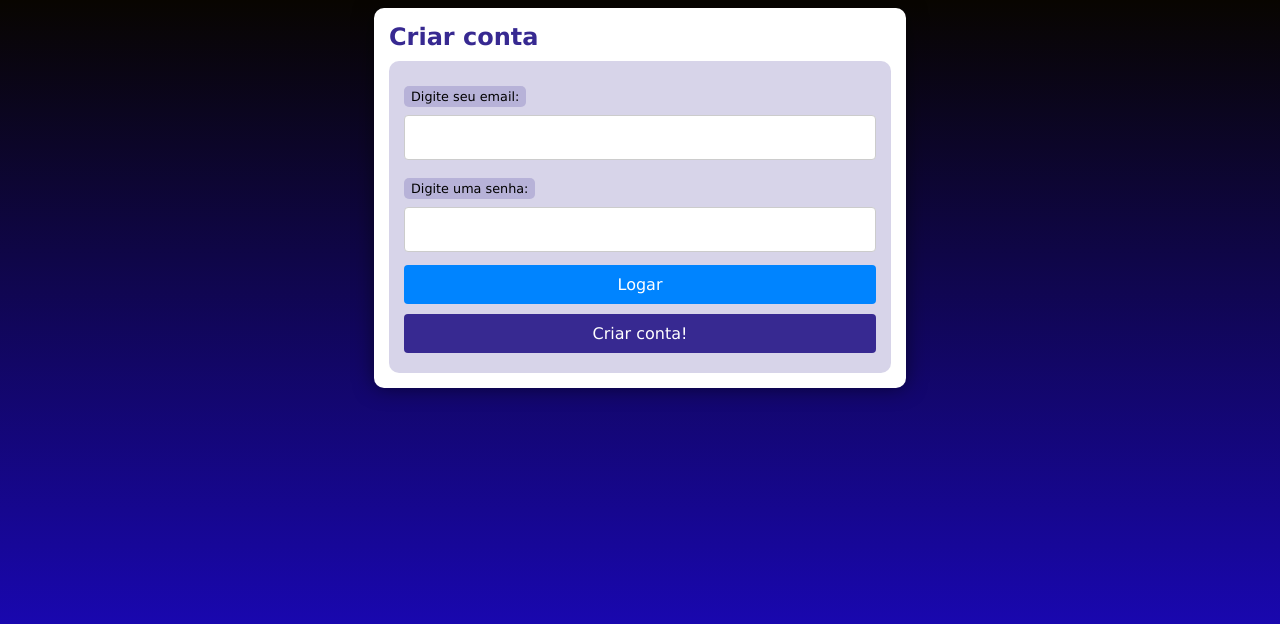
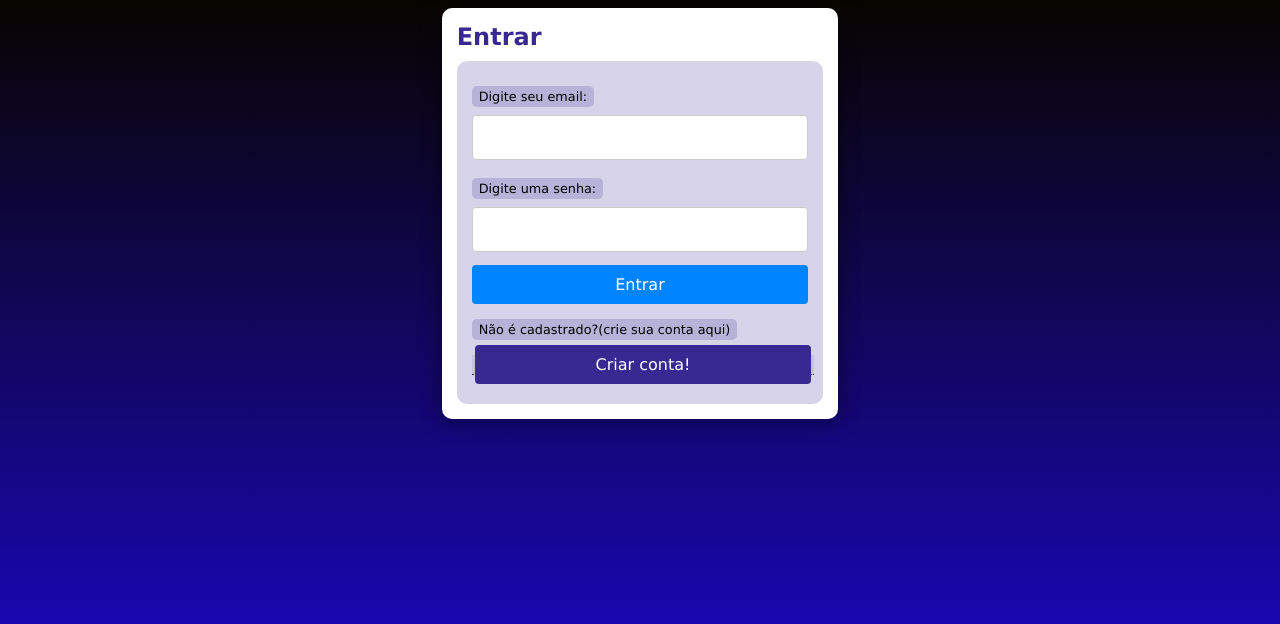
Before and after one commit to Rodrigo-Tunala/Sistema-de-login, a PHP site: page /cursophp/ in a window 1280 px wide. Shown: the top 624 px of the page. Run offline with PHP 8.4, Linux system fonts and the light colour scheme.

Commit message:
Atualizando os diretórios e organizando as pastas

```diff
--- a/cadastro.php
+++ b/cadastro.php
@@ -16,8 +16,9 @@
             <input type="password" name="password" id="idpassword">
             <label for="confpass">Confirme sua senha:</label>
             <input type="password" name="confpass" id="idconfpass">
-            <input type="submit" value="Cadastra">
+            <a href="http://localhost/cursophp/projetos/login/index.php"><input type="submit" value="Cadastra"></a>
         </form>
+
     </main>
 </body>
 </html>
--- a/enviardb.php
+++ b/enviardb.php
@@ -17,7 +17,7 @@
             ]);
 
 
-            header("Location: login.php");
+            header("Location: index.php");
             exit;
         };
     ?>
--- a/index.php
+++ b/index.php
@@ -9,14 +9,15 @@
 </head>
 <body>
     <main>
-        <h2>Criar conta</h2>
+        <h2>Entrar</h2>
         <form action="<?= $_SERVER["PHP_SELF"] ?>" method="post">
             <label for="email">Digite seu email:</label>
             <input type="text" name="email" id="idemail">
             <label for="password">Digite uma senha:</label>
             <input type="password" name="password" id="idpassword">
-            <input type="submit" value="Logar">
-            <button type="button">Criar conta!</button>
+            <input type="submit" value="Entrar">
+            <label for="cadastro">Não é cadastrado?(crie sua conta aqui)</label>
+            <a href="http://localhost/cursophp/projetos/login/cadastro.php"><input type="button" value="Criar conta!"></a>
         </form>
 
         <?php
@@ -31,15 +32,19 @@
             $query = "SELECT * FROM login WHERE email = '$email' LIMIT 1";
             $stmt = $pdo->prepare($query);
             $stmt->execute();
-            $usuario = $stmt->fetch(PDO::FETCH_ASSOC);;
+            $usuario = $stmt->fetch(PDO::FETCH_ASSOC);
 
+            if ($usuario && ($email == $usuario['email'])){
 
-            if (password_verify($password, $usuario['password'])){
-                echo $return = "usuário logado!";
-                header("Location: inicial.php");
-                        exit;
-            }else {
-                echo $return = "Falha no login!</br> Verifique se o e-mail e a senha estão corretos";
+                if ($usuario && password_verify($password, $usuario['password'])){
+                    echo $return = "usuário logado!";
+                    header("Location: inicial.php");
+                    exit;
+                }else {
+                    echo $return = "Falha no login!</br> Verifique se sua senha está correta";
+                }
+            } else{
+                echo $return = "Falha no login!</br>Email não cadastrado crie uma conta!";
             }
         }
         ?>
```
